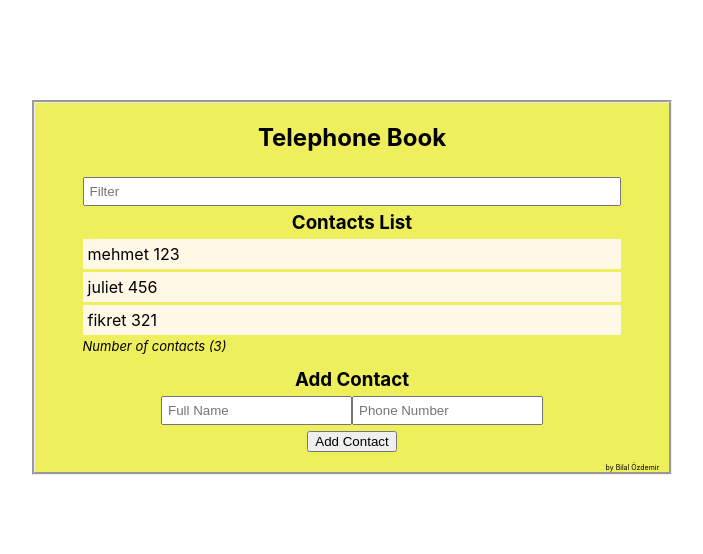
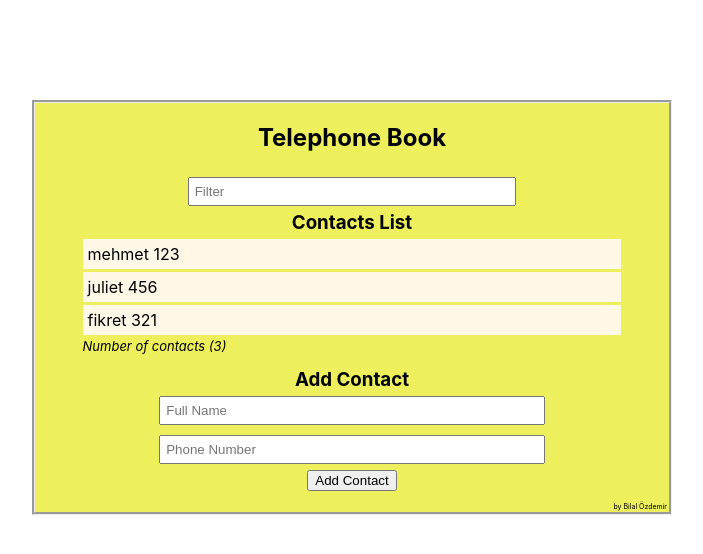
Before and after one commit to BilalOzd/telephone-book, a React (Create React App) app: page / in a window 1280 px wide. Shown: the top 554 px of the page, without its empty margins (288-991 px from the left). Built offline with nearby package versions, Linux system fonts and the light colour scheme.

Commit message:
css improvements added.

```diff
--- a/src/Components/Contacts/List/index.js
+++ b/src/Components/Contacts/List/index.js
@@ -17,6 +17,7 @@ function List({contacts}) {
              value={filteredText}
              onChange={(e) => setFilteredText(e.target.value)}>
             </input>
+
             <h3>Contacts List</h3>
 
             <ul>
--- a/src/Components/Contacts/index.css
+++ b/src/Components/Contacts/index.css
@@ -3,27 +3,21 @@
 }
 
 .contactsParent > p {
-  margin: 0 0 0 90%;
+  margin: 0 2px 1px auto;
   width: fit-content;
   font-size: 7px;
   text-align: left;
 }
 
 .formParent{
-    margin-top: 0;
-    margin-bottom: 10px;
-    padding: 1px;
-    text-align: center;
+  margin-top: 0;
+  margin-bottom: 10px;
+  padding: 1px;
+  text-align: center;
 }
 
 .formParent > h3 {
   margin: 0;
-}
-
-.formInput{
-  display: inline-block;
-  padding: 0;
-  vertical-align: middle;
 }
 
 .addButton{
@@ -58,7 +52,7 @@
 }
 
 input{
-    width: 100%;
+    width: 61%;
     margin-top: 5px;
     margin-bottom: 5px;
     padding: 5px;
```
